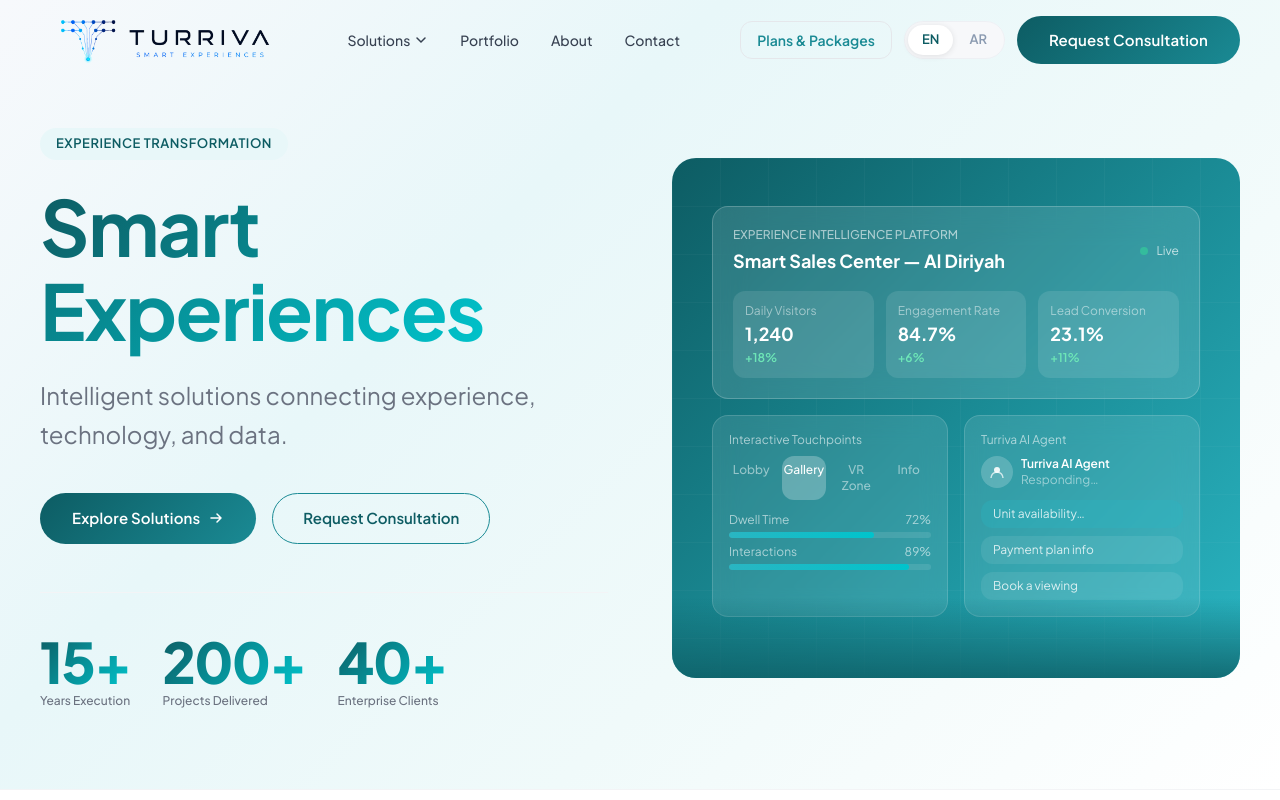
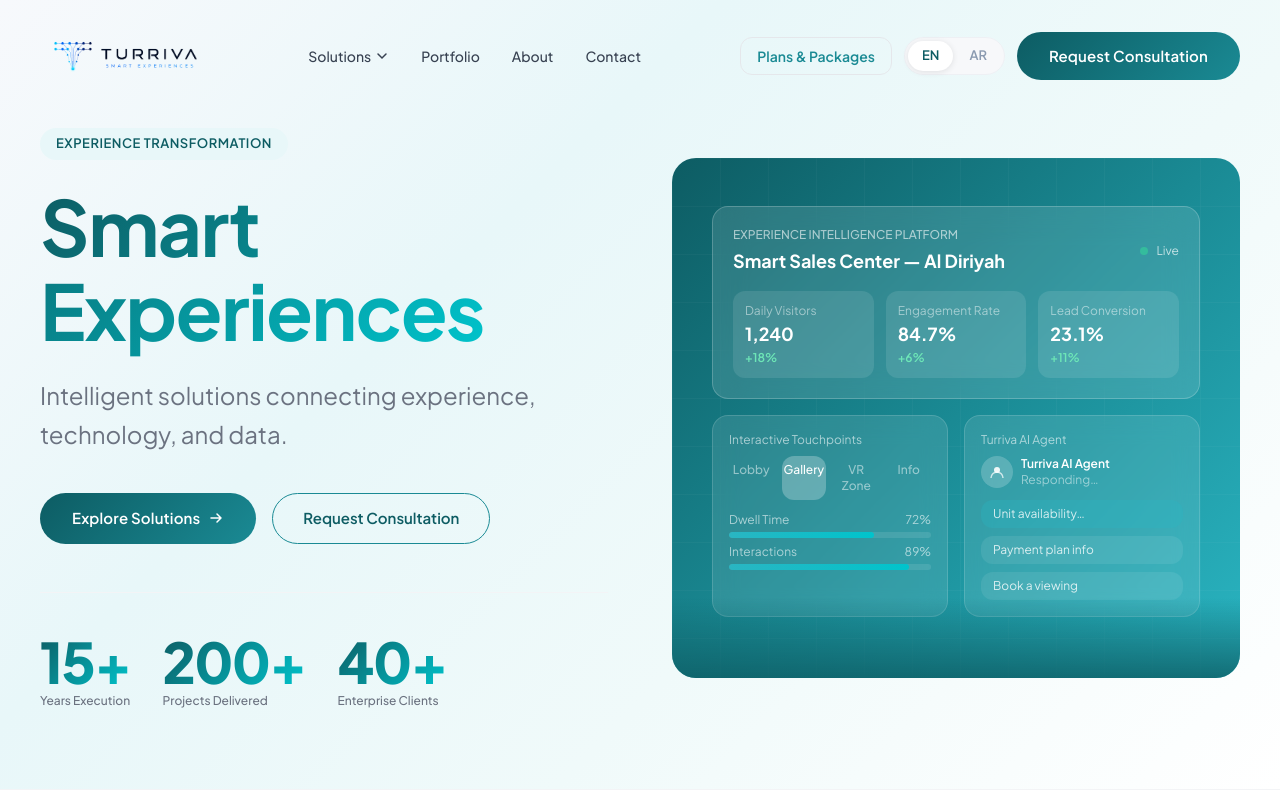
Before and after one commit to meklads/Turriva-AI, a React (Vite) app: page / in a window 1280 px wide. Shown: the top 800 px of the page. Built offline with nearby package versions, Linux system fonts and the light colour scheme.

Commit message:
fix: logo 80px height + navbar h-28 (112px) — prominent clear brand lockup

```diff
--- a/src/components/layout/Navbar.tsx
+++ b/src/components/layout/Navbar.tsx
@@ -35,14 +35,14 @@
       }`}
     >
       <div className="container-xl">
-        <div className="flex items-center justify-between h-20">
+        <div className="flex items-center justify-between h-28">
           {/* Logo */}
           <Link to="/" className="group" style={{ textDecoration: 'none', display: 'inline-flex' }}>
             <img
               src={turrivaLogo}
               alt="Turriva"
               className="group-hover:scale-105 transition-transform"
-              style={{ height: 117, width: 'auto' }}
+              style={{ height: 80, width: 'auto', maxWidth: 260 }}
             />
           </Link>
 
```
